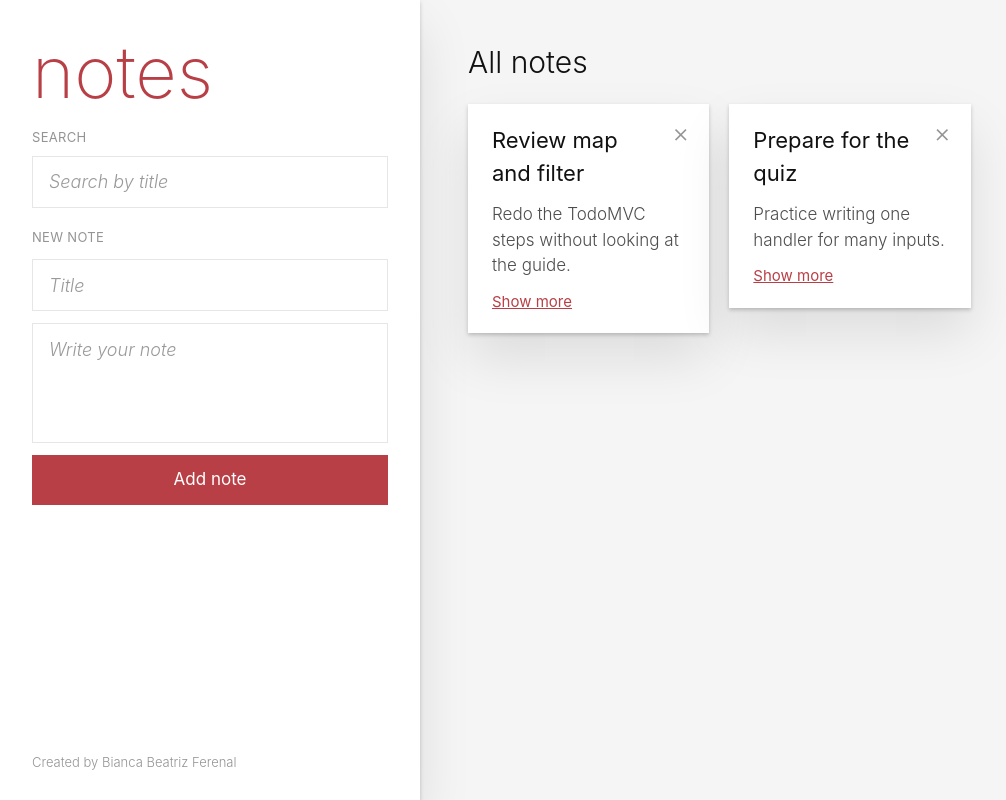
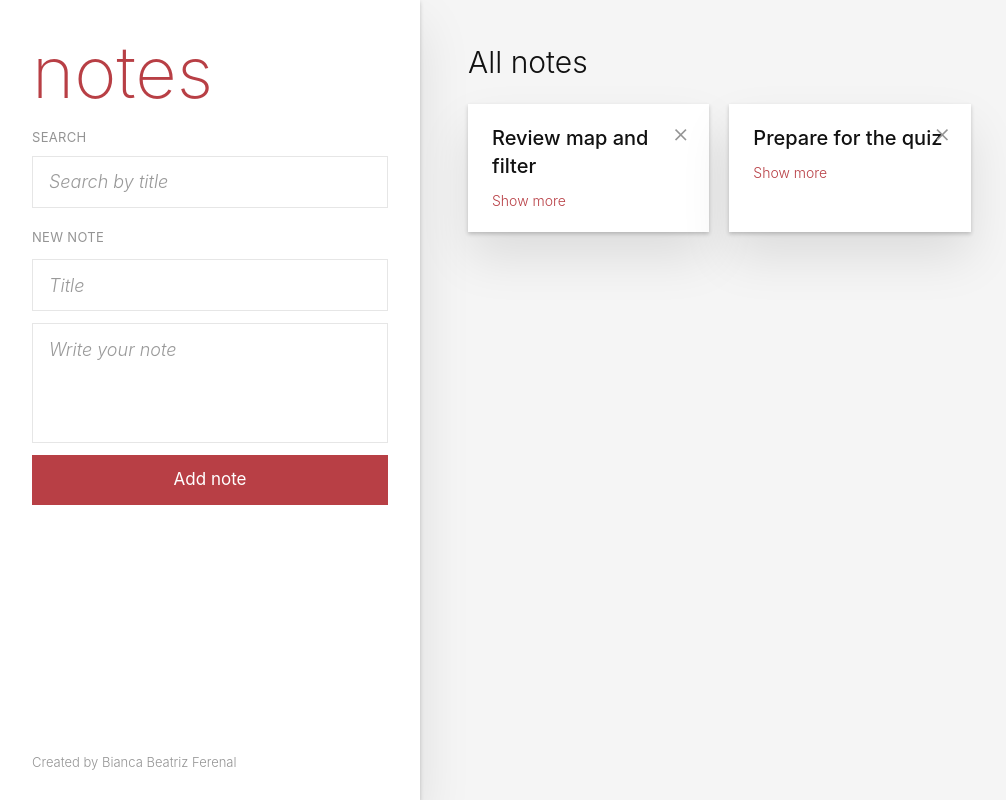
Before and after one commit to biancabeatrizferenal/csit340g5-notes, a React (Vite) app: page / in a window 1280 px wide. Shown: the whole page, without its empty margins (0-1006 px from the left). Built offline with nearby package versions, Linux system fonts and the light colour scheme.

Commit message:
feat: add show more to note cards

```diff
--- a/src/components/NoteCard.jsx
+++ b/src/components/NoteCard.jsx
@@ -1,15 +1,18 @@
+import { useState } from 'react'
+
 function NoteCard({ title, body }) {
+  const [isExpanded, setIsExpanded] = useState(false)
+
   return (
     <div>
-      <h3 className="pr-8 text-[22px] font-normal break-words">{title}</h3>
-      <p className="mt-3 text-[17px] break-words whitespace-pre-wrap text-[#4d4d4d]">
-        {body}
-      </p>
+      <h3 className="mb-2 text-xl font-medium">{title}</h3>
+      {isExpanded && <p className="mb-3 text-[#555]">{body}</p>}
       <button
         type="button"
-        className="mt-3 cursor-pointer text-[15px] font-normal text-[#b83f45] underline"
+        onClick={() => setIsExpanded((prev) => !prev)}
+        className="cursor-pointer text-sm text-[#b83f45] hover:underline"
       >
-        Show more
+        {isExpanded ? 'Show less' : 'Show more'}
       </button>
     </div>
   )
```
